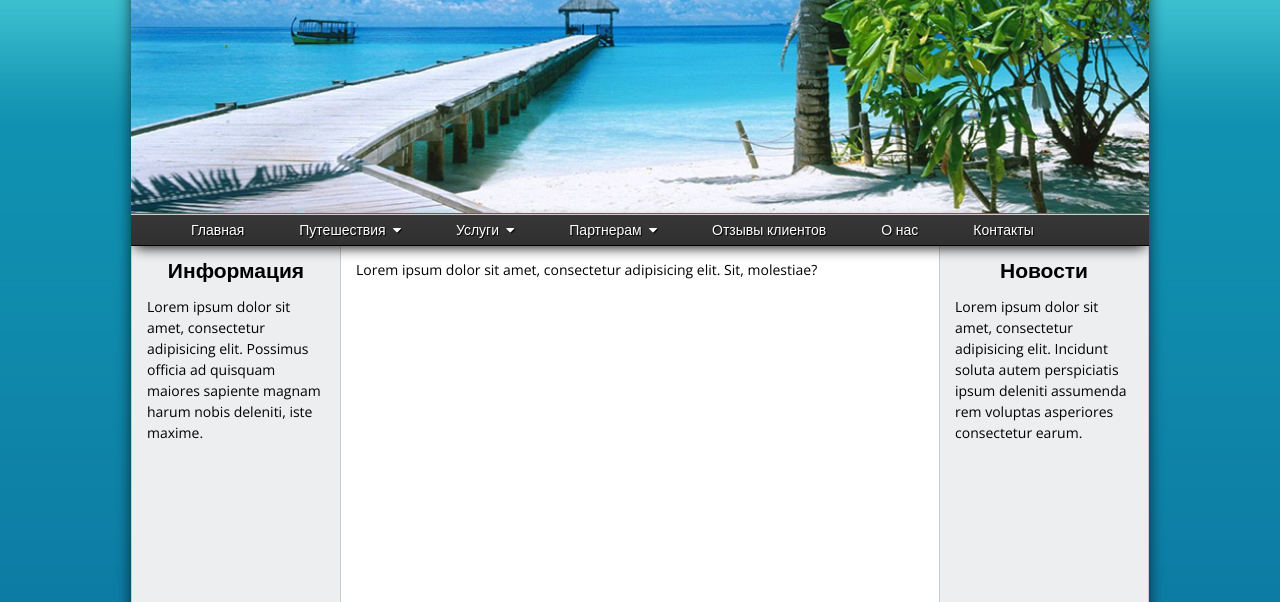
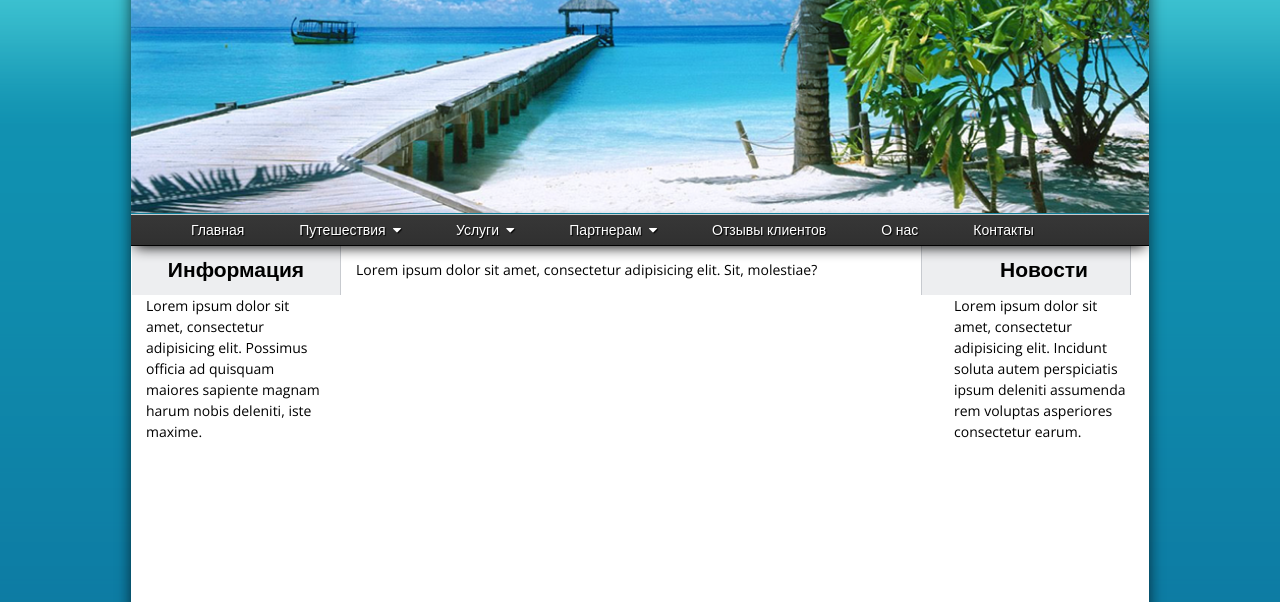
Before and after one commit to vinosgrayapple/hw4, a plain HTML site: page index.html in a window 1280 px wide. Shown: the part 198-800 px from the top of the page. Drawn offline with nearby package versions, Linux system fonts and the light colour scheme.

Commit message:
update pages

```diff
--- a/css/style.css
+++ b/css/style.css
@@ -193,6 +193,7 @@ nav ul:last-child {
 	margin-right: 0;
 }
 .layout {
+	background:url(../img/1pxbgmain.png) white left top repeat-y;
 	padding-top: 30px;
 	font-size: 14px;
 }
@@ -200,7 +201,7 @@ nav ul:last-child {
 	padding: 15px;
 	box-sizing: border-box;
 	line-height: 1.5em;
-	min-height: 100vh;
+	min-height: 100%;
 }
 
 .col1 h2,  .col3 h2 {
@@ -211,8 +212,8 @@ nav ul:last-child {
 
 .col1, .col3 {
 	width: 210px;
-	border: 1px solid #c7cacf;
-	background: #edeef0;
+	/*border: 1px solid #c7cacf;
+	background: #edeef0; */
 }
 
 .col1 {
```
Also changed, not shown: img/1pxbgmain.png (added).
